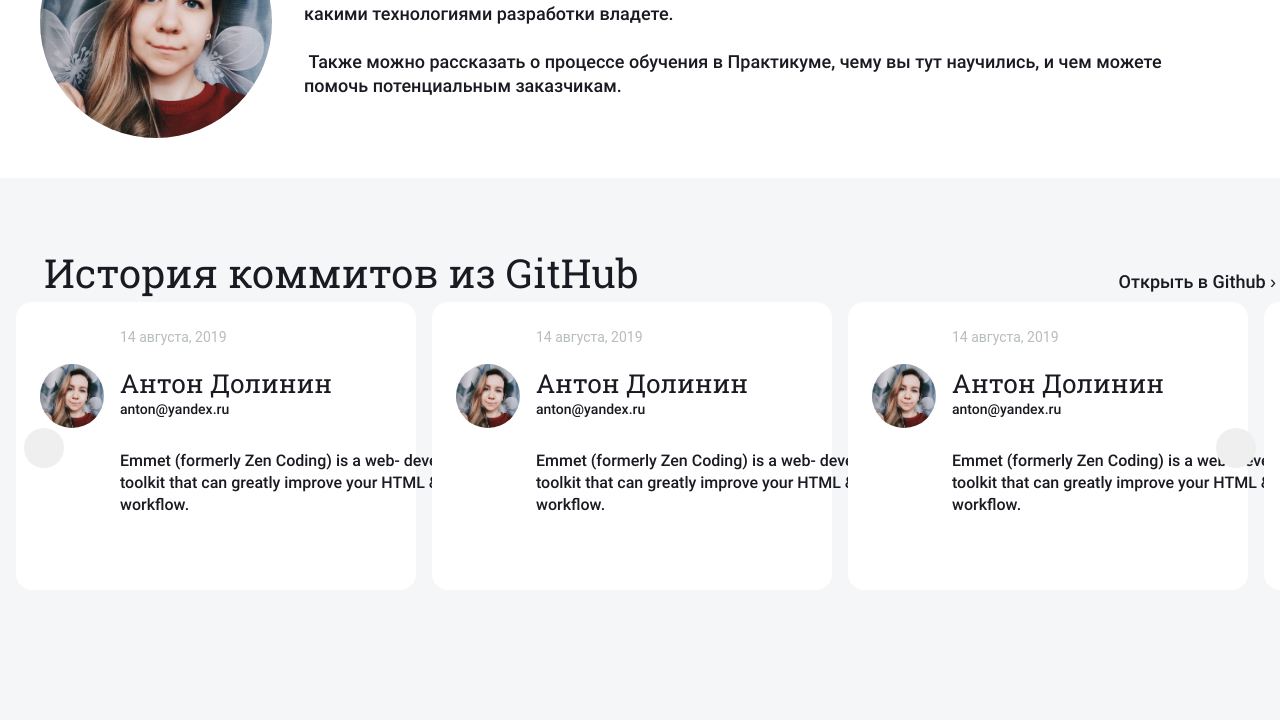
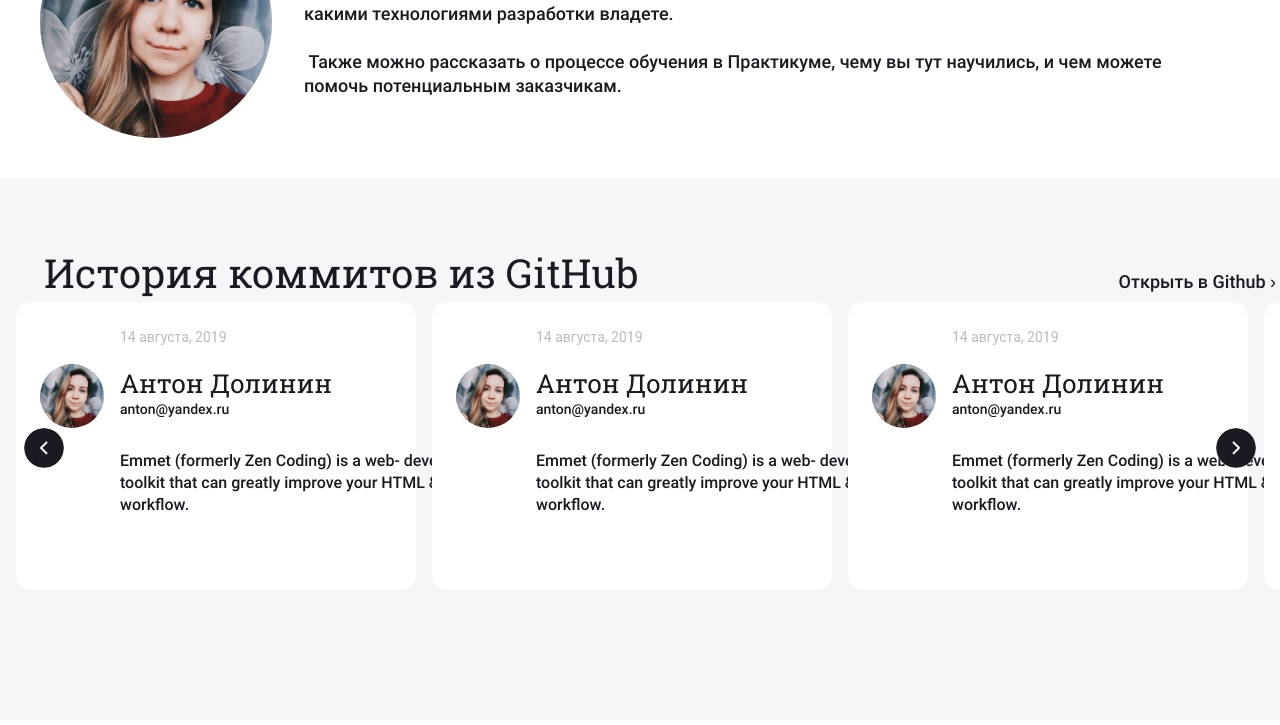
Before and after one commit to ZlataPavlova/diplom.github.io, a website built with webpack: page src/about.html in a window 1280 px wide. Shown: the part 1141-1866 px from the top of the page. Built offline with nearby package versions, Linux system fonts and the light colour scheme; files whose address does not match are found by name.

Commit message:
загрузка фоновых изображений

```diff
--- a/src/blocks/search/search.css
+++ b/src/blocks/search/search.css
@@ -11,7 +11,7 @@
     max-width: 1440px;
     height: 536px;
     padding-top: 160px;
-    background-image: "<%=require('src/image/header.png').default%>";
+    background-image: url('/dist/images/header.png');
     background-repeat: no-repeat;
     background-size: cover;
 }
--- a/src/blocks/swiper-container/swiper-button-next.css
+++ b/src/blocks/swiper-container/swiper-button-next.css
@@ -7,7 +7,7 @@
     top: 126px;
     border-radius: 50%;
     border: black;
-    background-image: "<%=require('./image/slider-next.png').default%>";
+    background-image: url('/dist/images/slider-next.png');
 }
 
 .swiper-button-next:hover {
--- a/src/blocks/swiper-container/swiper-button-prev.css
+++ b/src/blocks/swiper-container/swiper-button-prev.css
@@ -6,7 +6,7 @@
         left: 24px;
         top: 126px;
         border-radius: 100%;
-        background-image: "<%=require('./image/slider-back.png').default%>";
+        background-image: url('/src/image/slider-back.png');
         border: black;
     }
 
```
